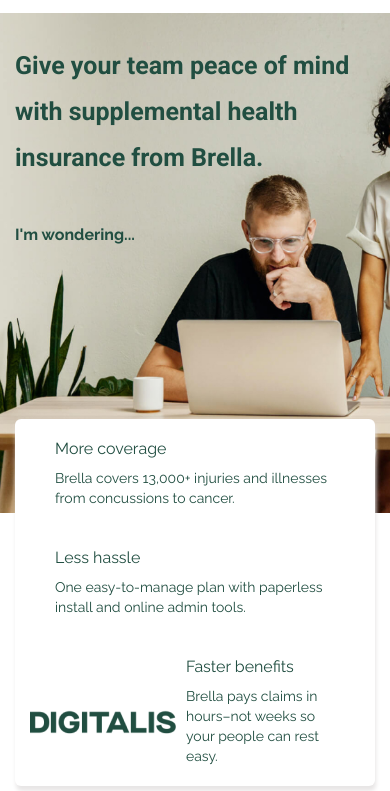
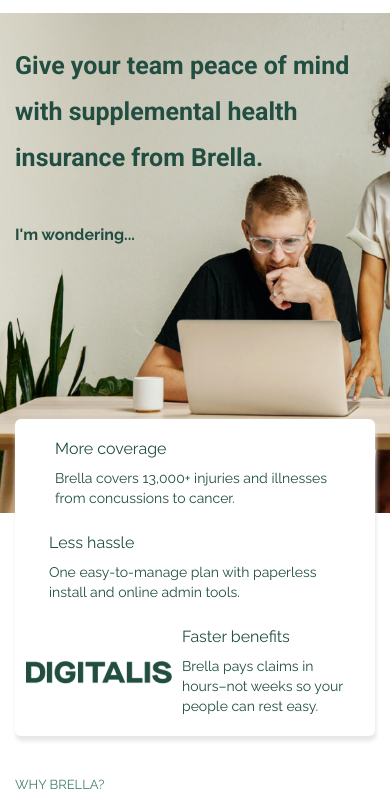
Before and after one commit to TruSerg/brella, a plain HTML site: page index.html in a window 390 px wide. Shown: the part 76-867 px from the top of the page. Drawn offline with nearby package versions, Linux system fonts and the light colour scheme; files whose address does not match are found by name.

Commit message:
first commit

```diff
--- a/assets/css/style.css
+++ b/assets/css/style.css
@@ -315,7 +315,9 @@
 }
 
 .audit__image {
-	padding: 55px 0px 0px 0px;
+	display: flex;
+	flex-direction: column;
+	align-self: center;
 	max-width: 100%;
 }
 
@@ -358,11 +360,27 @@
 
 @media (max-width: 479.98px) {
 	.audit__row {
-		padding: 0px 30px 0px 30px;
+		padding: 20px 30px 20px 30px;
 	}
 
 	.audit__item {
-		padding: 20px 0px 20px 0px;
+		padding: 0;
+	}
+
+	.audit__body {
+		margin-bottom: 25px;
+	}
+
+	.audit__body:first-child {
+		margin-bottom: 25px;
+	}
+
+	.audit__body:last-child {
+		margin: 0px 0px 0px -19px;
+	}
+
+	.audit__body:nth-child(2) {
+		margin-left: -6px;
 	}
 }
 
@@ -1206,7 +1224,6 @@
 
 .footer-top__link:hover {
 	color: rgb(175, 170, 170);
-
 }
 
 .footer-top__company {
```
